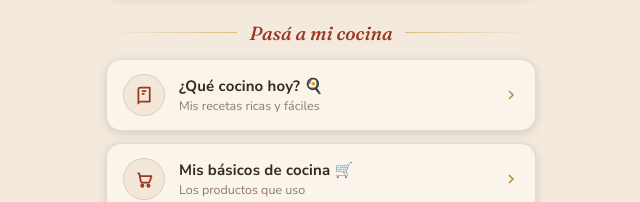
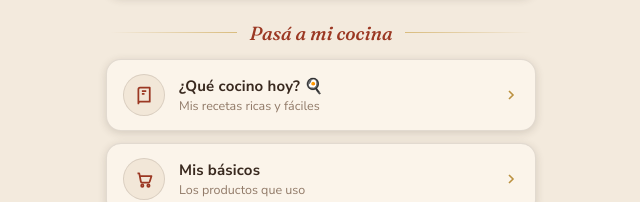
Before and after one commit to pontoagus/pontoagus, a plain HTML site: page index.html in a window 1280 px wide. Shown: the part 617-819 px from the top of the page, without its empty margins (319-959 px from the left). Drawn offline with Linux system fonts and the light colour scheme.

Commit message:
Boton: Mis basicos

```diff
--- a/index.html
+++ b/index.html
@@ -239,7 +239,7 @@
       <span class="ic" aria-hidden="true">
         <svg viewBox="0 0 24 24" fill="none" stroke="currentColor" stroke-width="2"><path d="M4 5h2l1.8 9.3a1.6 1.6 0 0 0 1.6 1.3h7a1.6 1.6 0 0 0 1.6-1.2L20 8H7" stroke-linejoin="round"/><circle cx="9.5" cy="19" r="1.3"/><circle cx="16.5" cy="19" r="1.3"/></svg>
       </span>
-      <span class="lx"><b>Mis básicos de cocina 🛒</b><span>Los productos que uso</span></span>
+      <span class="lx"><b>Mis básicos</b><span>Los productos que uso</span></span>
       <span class="chev" aria-hidden="true"><svg viewBox="0 0 24 24" fill="none" stroke="currentColor" stroke-width="2.4"><path d="M9 6l6 6-6 6"/></svg></span>
     </a>
 
```
